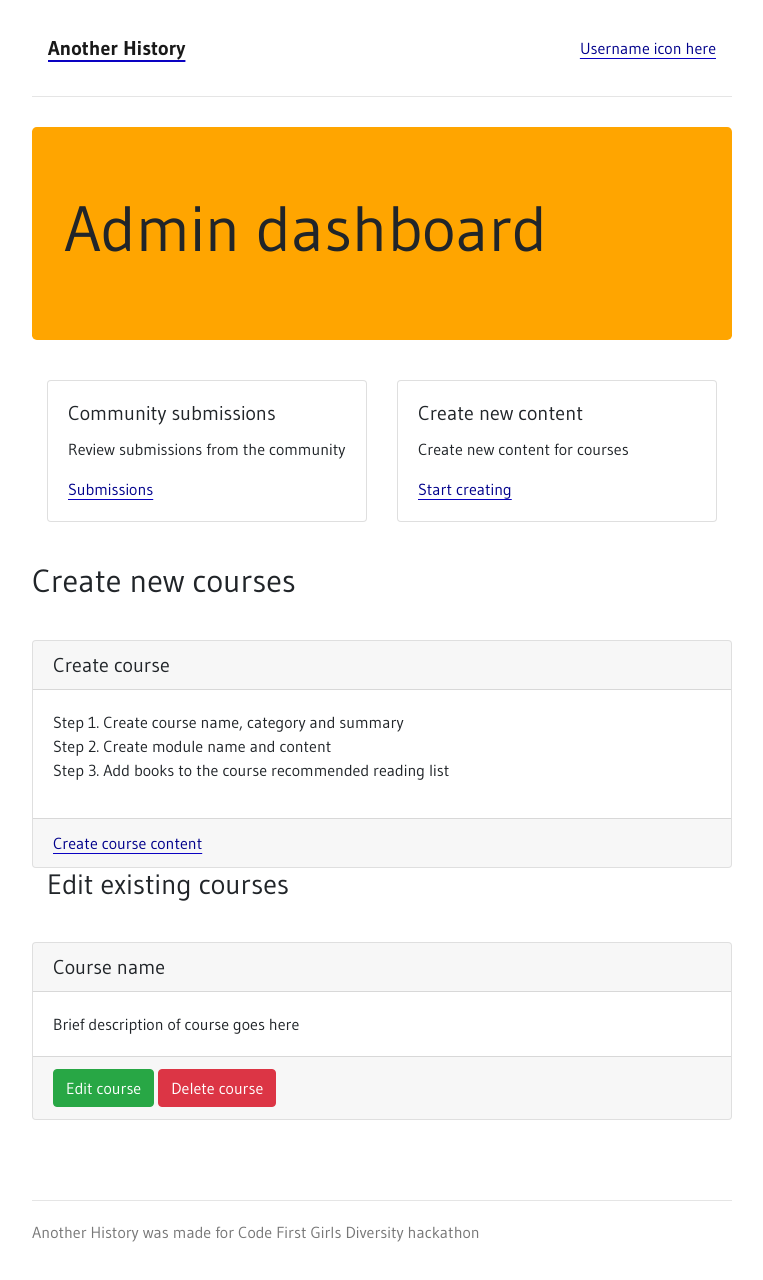
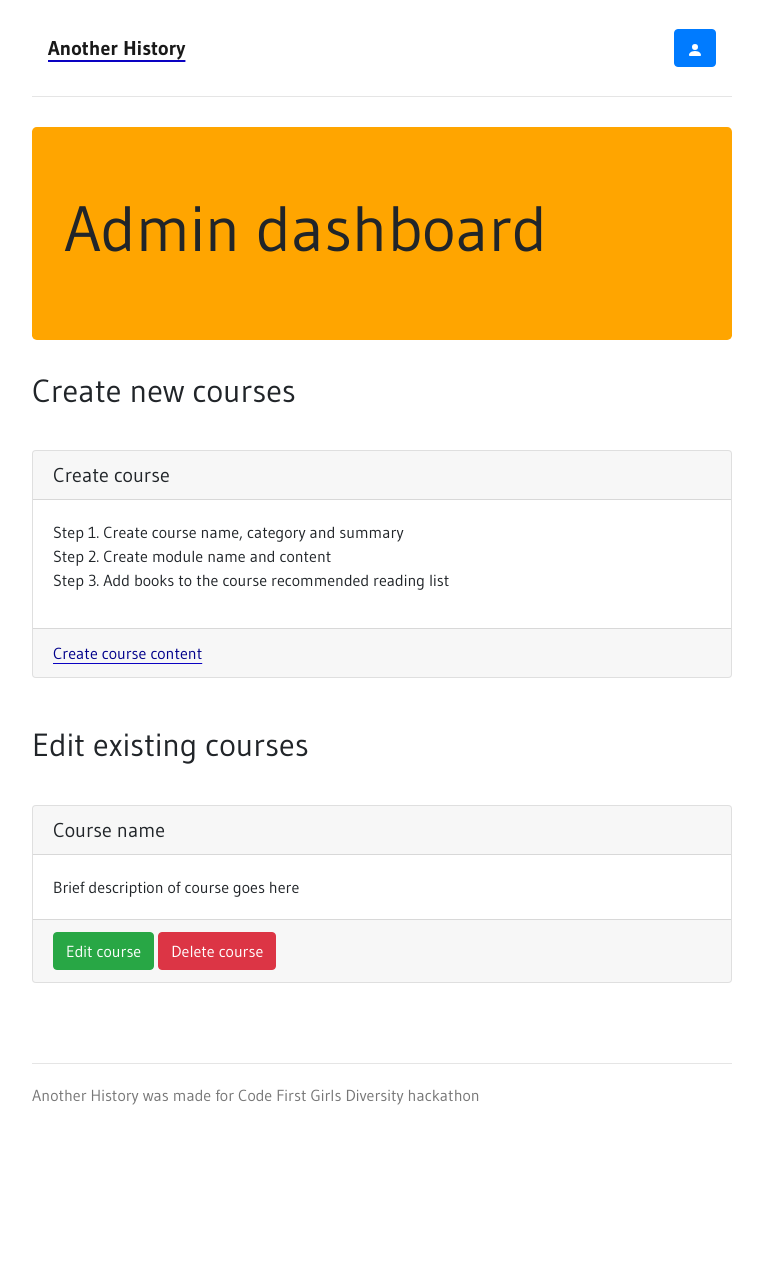
Before and after one commit to CFG-Diversity-Hack-Team5/another-history-app, a Python web app: template main/templates/admin_login.html in a window 1280 px wide. Shown: the whole page, without its empty margins (258-1021 px from the left). After the commit the page ends 1105 px from the top, so only its background shows below. Run offline with Jinja, Linux system fonts and the light colour scheme; the template is opened without the code that fills it, so the values that code supplies are empty; some libraries are stand-ins or nearby versions.

Commit message:
Login in icon

```diff
--- a/main/templates/admin_login.html
+++ b/main/templates/admin_login.html
@@ -45,7 +45,11 @@
   <button class="btn btn-outline-primary my-2 my-sm-0" type="submit"><span class="material-icons">earch</span></button> -->
   <form class="form-inline">
      <div class ="signin_button">
-       <a href="login.html">Username icon here</a>
+      <a class="btn btn-primary" href="#" role="button">
+        <svg width="1em" height="1em" viewBox="0 0 16 16" class="bi bi-person-fill" fill="currentColor" xmlns="http://www.w3.org/2000/svg">
+          <path fill-rule="evenodd" d="M3 14s-1 0-1-1 1-4 6-4 6 3 6 4-1 1-1 1H3zm5-6a3 3 0 1 0 0-6 3 3 0 0 0 0 6z"/>
+        </svg>
+      </a>
     </div>
   </form>
 </form>
@@ -57,28 +61,14 @@
       </div>
 
 
-      <div class="row marketing">
-        <div class="col-sm-6">
-          <div class="card">
-            <div class="card-body">
-              <h5 class="card-title">Community submissions</h5>
-              <p class="card-text">Review submissions from the community</p>
-              <a href="#">Submissions</a>
-            </div>
-          </div>
+      <!-- <div class="container">
+        <div class="col">
+          <h4>Welcome back {username}!</h4>
         </div>
-        <div class="col-sm-6">
-          <div class="card">
-            <div class="card-body">
-              <h5 class="card-title">Create new content</h5>
-              <p class="card-text">Create new content for courses</p>
-              <a href="#">Start creating</a>
-            </div>
-          </div>
-        </div>
-      </div>
+      </div> -->
 
-<div class="container_heading">
+
+      <div class="container_heading">
         <h2>Create new courses</h2>
       </div>
 
@@ -102,10 +92,10 @@
 
 
 
+        <div class="container_heading_second">
+          <h2>Edit existing courses</h2>
+        </div>
 
-    <div class="container heading">
-      <h3>Edit existing courses</h3>
-    </div>
 
     <div class="container_courses">
       <div class="card">
@@ -113,12 +103,14 @@
         <div class="card-body">
         <p class="card-text">Brief description of course goes here</p>
         </div>
-           <div class="card-footer">
+          <div class="card-footer">
             <a class="btn btn-success" href="#" role="button">Edit course</a>
             <a class="btn btn-danger" href="#" role="button">Delete course</a>
         </div>
         </div>
     </div>
+
+
 
       <footer class="footer">
         <p>Another History was made for Code First Girls Diversity hackathon</p>
```
